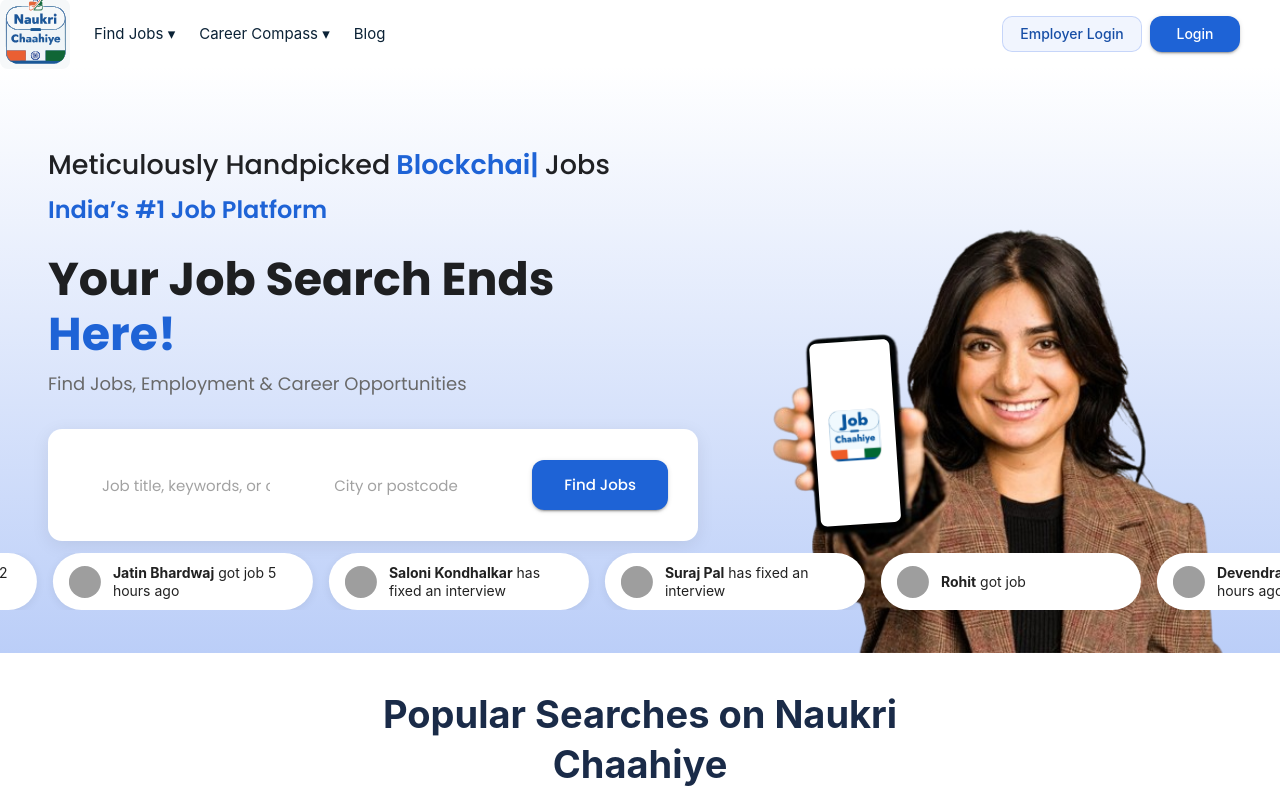
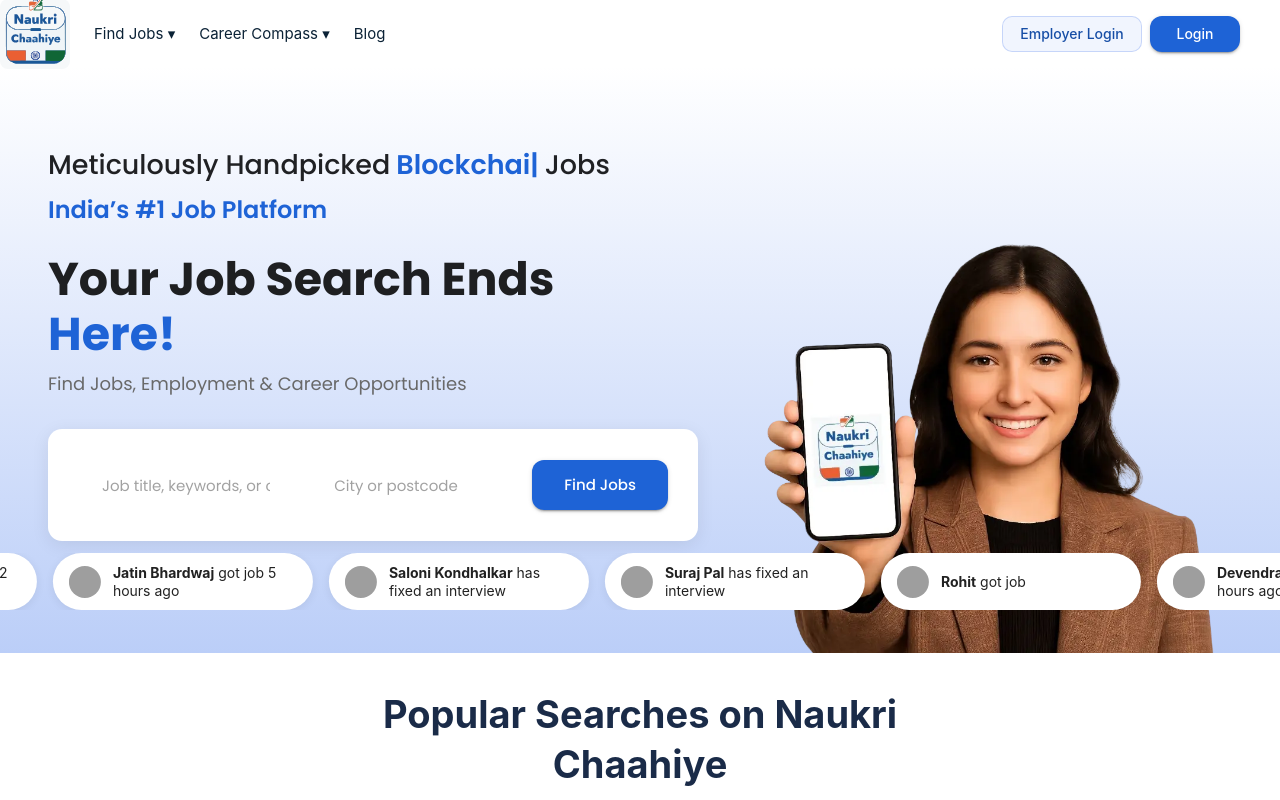
Before and after one commit to campaignwalatech-netizen/job-portal-frontend, a React (Vite) app: page / in a window 1280 px wide. Shown: the top 800 px of the page. Built offline with nearby package versions, Linux system fonts and the light colour scheme; grey boxes are pictures that could not be loaded; some icons are missing; the HTML template or start-up script is replaced by a standard one.

Commit message:
image change

```diff
--- a/src/components/Home/Hero.jsx
+++ b/src/components/Home/Hero.jsx
@@ -246,7 +246,7 @@
 >
   <Box
     component="img"
-    src="/banner-image.svg"
+    src="/banner-image.webp"
     alt="hero"
     sx={{
       width: "100%",
```
Also changed, not shown: public/banner-image.webp.
